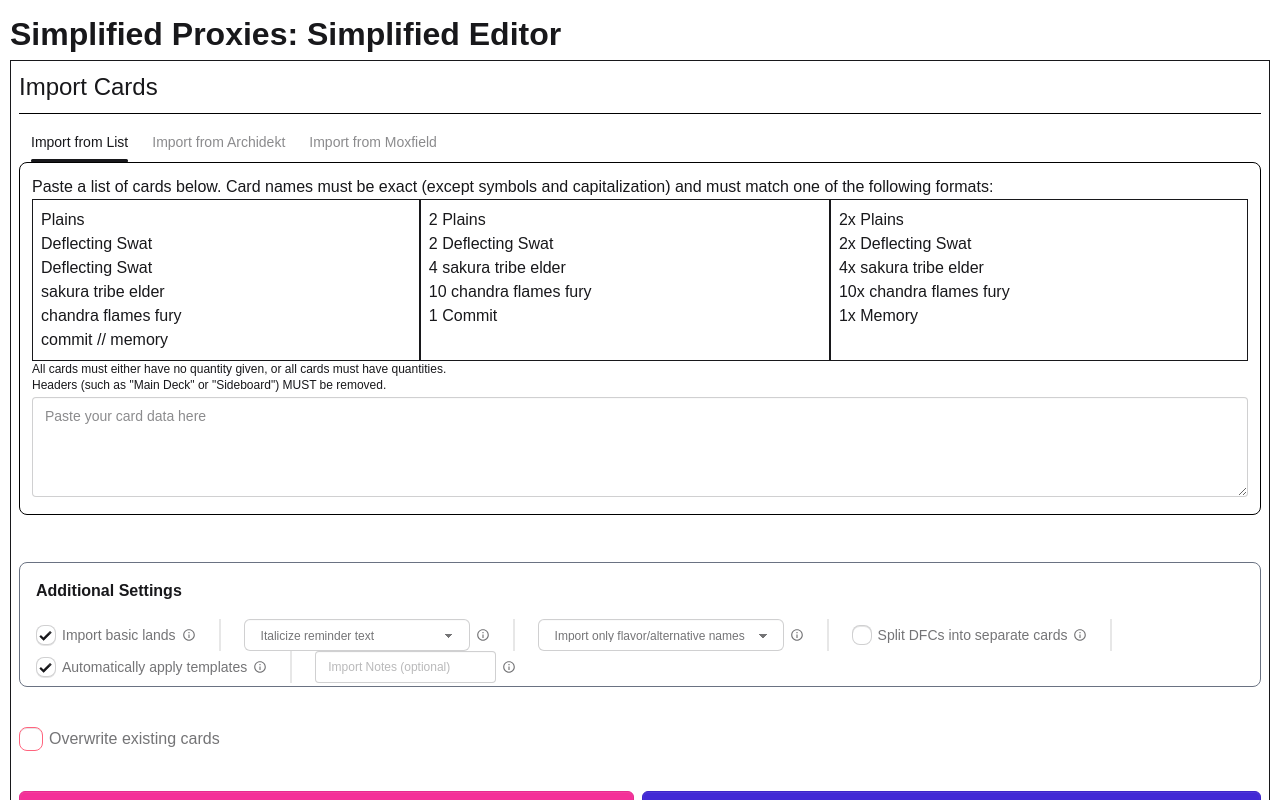
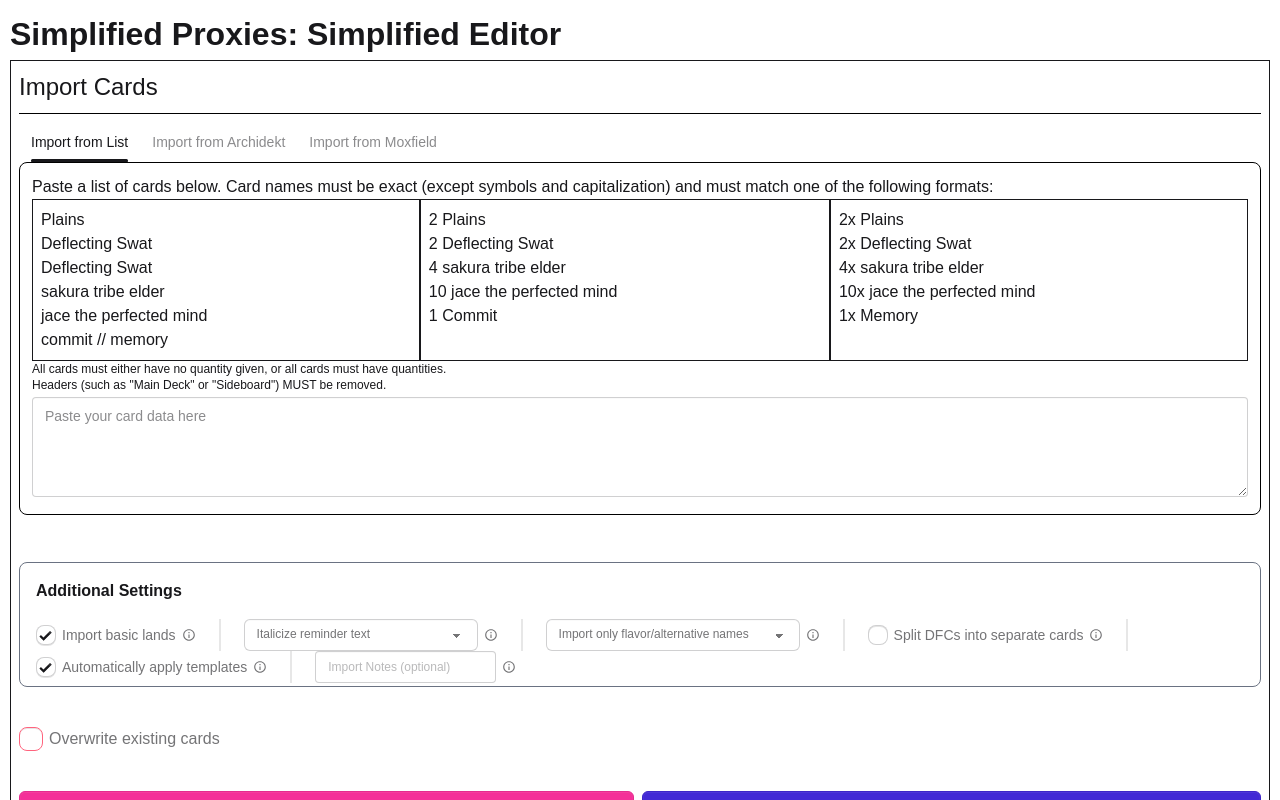
Before and after one commit to MM4096/simplified-proxies, a Next.js app: page /editor/mtg/simplified in a window 1280 px wide. Built offline with nearby package versions, Linux system fonts and the light colour scheme.

Commit message:
edit change 1

```diff
--- a/src/app/editor/components/printPage.tsx
+++ b/src/app/editor/components/printPage.tsx
@@ -75,7 +75,7 @@ export function PrintPage({gameId, gameLocalStorageKey,}: {
 		<div className="no-print p-2">
 			<h1>Preview and Print Proxies</h1>
 			<br/>
-			<div className="flex flex-row gap-2 items-center">
+			<div className="flex flex-row flex-wrap gap-2 items-center">
 				<Link href={`/editor/${gameId}${usingSimplifiedEditor ? "/simplified" : ""}`} className="btn btn-secondary">Back to Editor</Link>
 				<button className="btn btn-primary" onClick={() => {
 					window.print();
--- a/src/app/editor/mtg/components/import.tsx
+++ b/src/app/editor/mtg/components/import.tsx
@@ -189,21 +189,21 @@ export function ImportMTG({
 						<p>Deflecting Swat</p>
 						<p>Deflecting Swat</p>
 						<p>sakura tribe elder</p>
-						<p>chandra flames fury</p>
+						<p>jace the perfected mind</p>
 						<p>commit // memory</p>
 					</div>
 					<div className="border p-2 grow md:w-max">
 						<p>2 Plains</p>
 						<p>2 Deflecting Swat</p>
 						<p>4 sakura tribe elder</p>
-						<p>10 chandra flames fury</p>
+						<p>10 jace the perfected mind</p>
 						<p>1 Commit</p>
 					</div>
 					<div className="border p-2 grow md:w-max">
 						<p>2x Plains</p>
 						<p>2x Deflecting Swat</p>
 						<p>4x sakura tribe elder</p>
-						<p>10x chandra flames fury</p>
+						<p>10x jace the perfected mind</p>
 						<p>1x Memory</p>
 					</div>
 				</div>
@@ -274,7 +274,8 @@ export function ImportMTG({
 							   }}
 						/>
 						<span>Preserve Original Card Language</span>
-						<div className="tooltip tooltip-top" data-tip="If checked, will import all cards according to the language as they appear in Moxfield (e.g. Japanese cards will use Japanese). If unchecked, imports the English version.">
+						<div className="tooltip"
+						     data-tip="If checked, will import all cards according to the language as they appear in Moxfield (e.g. Japanese cards will use Japanese). If unchecked, imports the English version.">
 							<BiInfoCircle/>
 						</div>
 					</label>
@@ -297,9 +298,9 @@ export function ImportMTG({
 							   setImportBasicLands(e.target.checked);
 						   }}/>
 					Import basic lands
-					<span className="tooltip tooltip-right ">
+					<span className="tooltip">
 								<span
-									className="tooltip-content">If unchecked, any card who&apos;s name is exactly &quot;Plains&quot;, &quot;Mountain&quot;, &quot;Swamp&quot;, &quot;Forest&quot;, or &quot;Island&quot; will be skipped.</span>
+									className="tooltip-content">Whether to import basic lands.<br/><span className="text-xs">Plains, Mountain, Swamp, Island, and Forest are considered basic lands.</span></span>
 								<BiInfoCircle/>
 							</span>
 				</label>
@@ -346,7 +347,7 @@ export function ImportMTG({
 							   setImportSplitDFCs(e.target.checked);
 						   }}/>
 					Split DFCs into separate cards
-					<span className="tooltip tooltip-right ">
+					<span className="tooltip">
 								<span className="tooltip-content">If checked, all DFCs will be imported as two cards instead of one.</span>
 								<BiInfoCircle/>
 							</span>
@@ -360,8 +361,8 @@ export function ImportMTG({
 							   setImportTemplates(e.target.checked);
 						   }}/>
 					Automatically apply templates
-					<span className="tooltip tooltip-left ">
-								<span className="tooltip-content">Whether to automatically apply templates based on card types (such as the Planeswalker template for Planeswalkers or Spacecraft template for Spacecraft)</span>
+					<span className="tooltip">
+								<span className="tooltip-content">Whether to automatically apply templates based on detected card types.</span>
 								<BiInfoCircle/>
 							</span>
 				</label>
@@ -372,7 +373,7 @@ export function ImportMTG({
 					<input className="input input-sm" value={importNote} onChange={(e) => {
 						setImportNote(e.target.value);
 					}} placeholder="Import Notes (optional)"/>
-					<span className="tooltip tooltip-left ">
+					<span className="tooltip">
 								<span className="tooltip-content">Any note you want to add to all the cards</span>
 								<BiInfoCircle/>
 								</span>
@@ -426,8 +427,8 @@ export function ImportMTG({
 
 	if (animateHeight) {
 		return (<AnimatedModalHeight>
-				{innerContent}
-			</AnimatedModalHeight>)
+			{innerContent}
+		</AnimatedModalHeight>)
 	}
 
 	return innerContent;
--- a/src/app/globals.css
+++ b/src/app/globals.css
@@ -21,9 +21,12 @@
 /*  }*/
 /*}*/
 
-.btn,
+.btn {
+	@apply px-4 py-2 rounded-md;
+}
+
 .select {
-	@apply px-4 py-2 rounded-md;
+	@apply rounded-md;
 }
 
 body {
```
